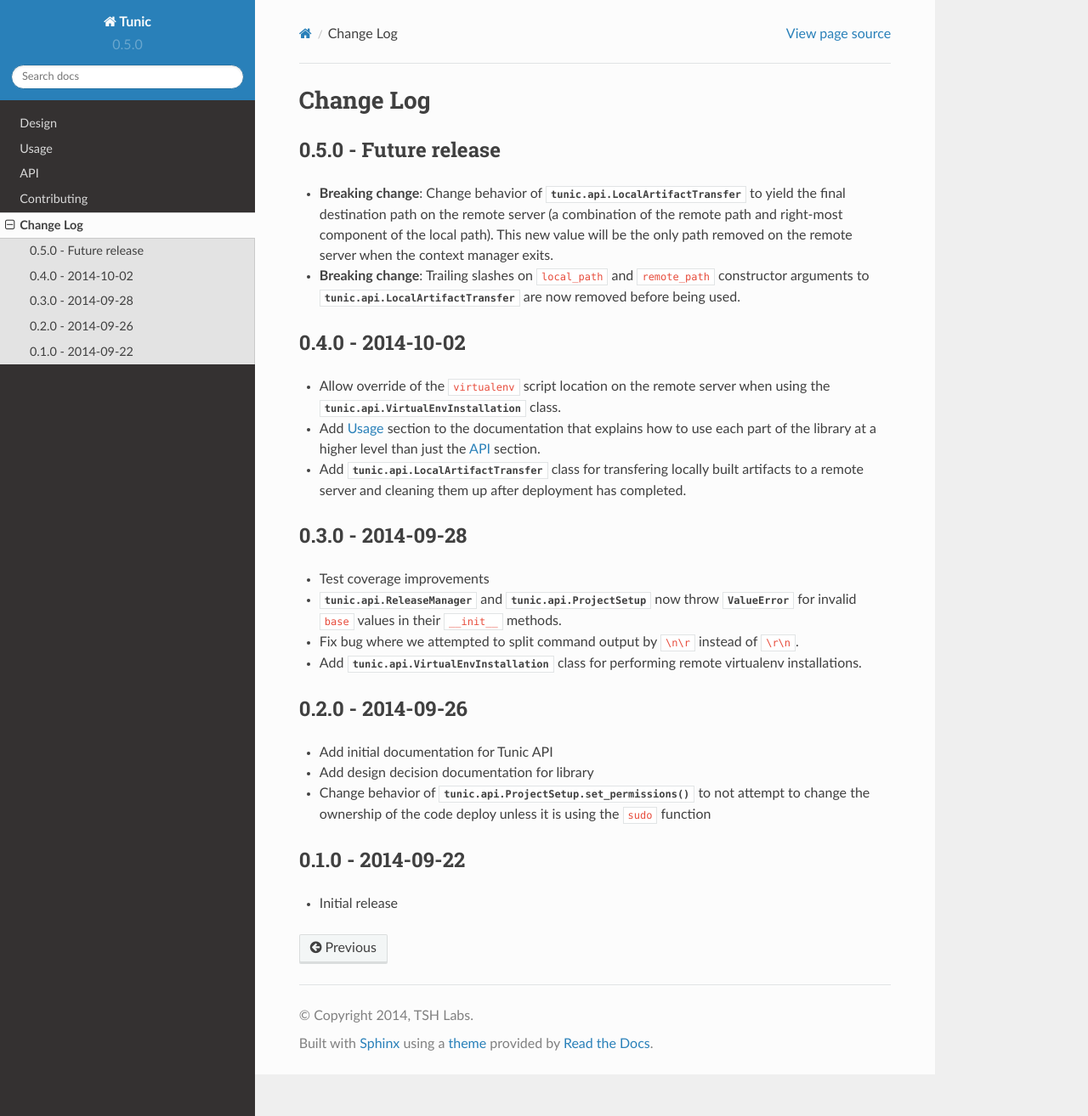
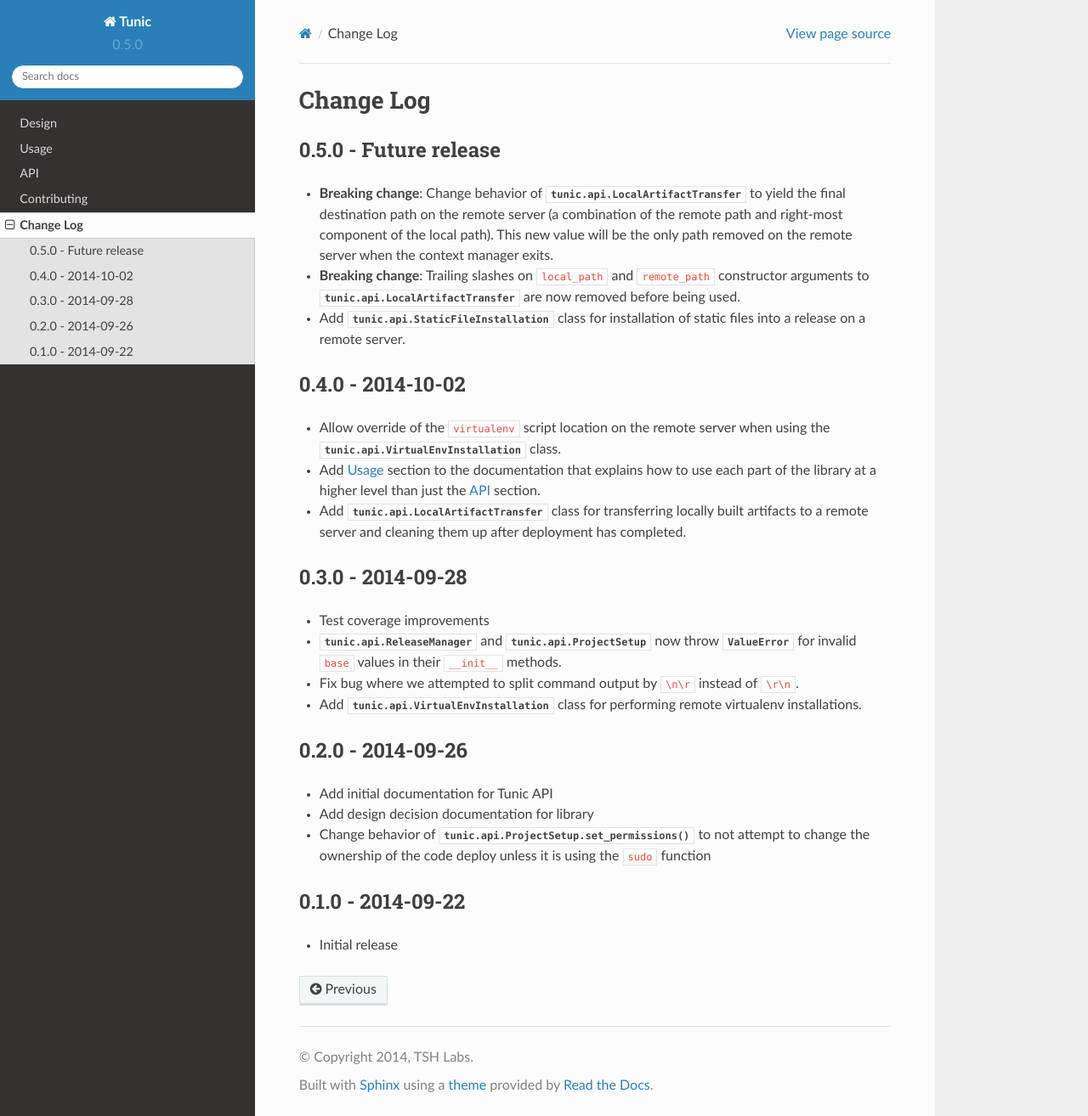
Before and after one commit to 56quarters/tunic, a Sphinx documentation site: the page built from doc/source/changes.rst, in a window 1280 px wide and 1314 px high. Shown: the whole window at 85% size. Built offline with Sphinx 7.4.7 and the Read the Docs theme 2.0.0, drawn with Linux system fonts in a browser that asks for light colours.

Commit message:
Add note about static file installer

```diff
--- a/doc/source/changes.rst
+++ b/doc/source/changes.rst
@@ -10,6 +10,8 @@
 * **Breaking change**: Trailing slashes on ``local_path`` and ``remote_path``
   constructor arguments to :class:`tunic.api.LocalArtifactTransfer` are now removed
   before being used.
+* Add :class:`tunic.api.StaticFileInstallation` class for installation of static
+  files into a release on a remote server.
 
 0.4.0 - 2014-10-02
 ------------------
@@ -17,7 +19,7 @@
   server when using the :class:`tunic.api.VirtualEnvInstallation` class.
 * Add :doc:`usage` section to the documentation that explains how to use
   each part of the library at a higher level than just the :doc:`api` section.
-* Add :class:`tunic.api.LocalArtifactTransfer` class for transfering locally
+* Add :class:`tunic.api.LocalArtifactTransfer` class for transferring locally
   built artifacts to a remote server and cleaning them up after deployment
   has completed.
 
```
